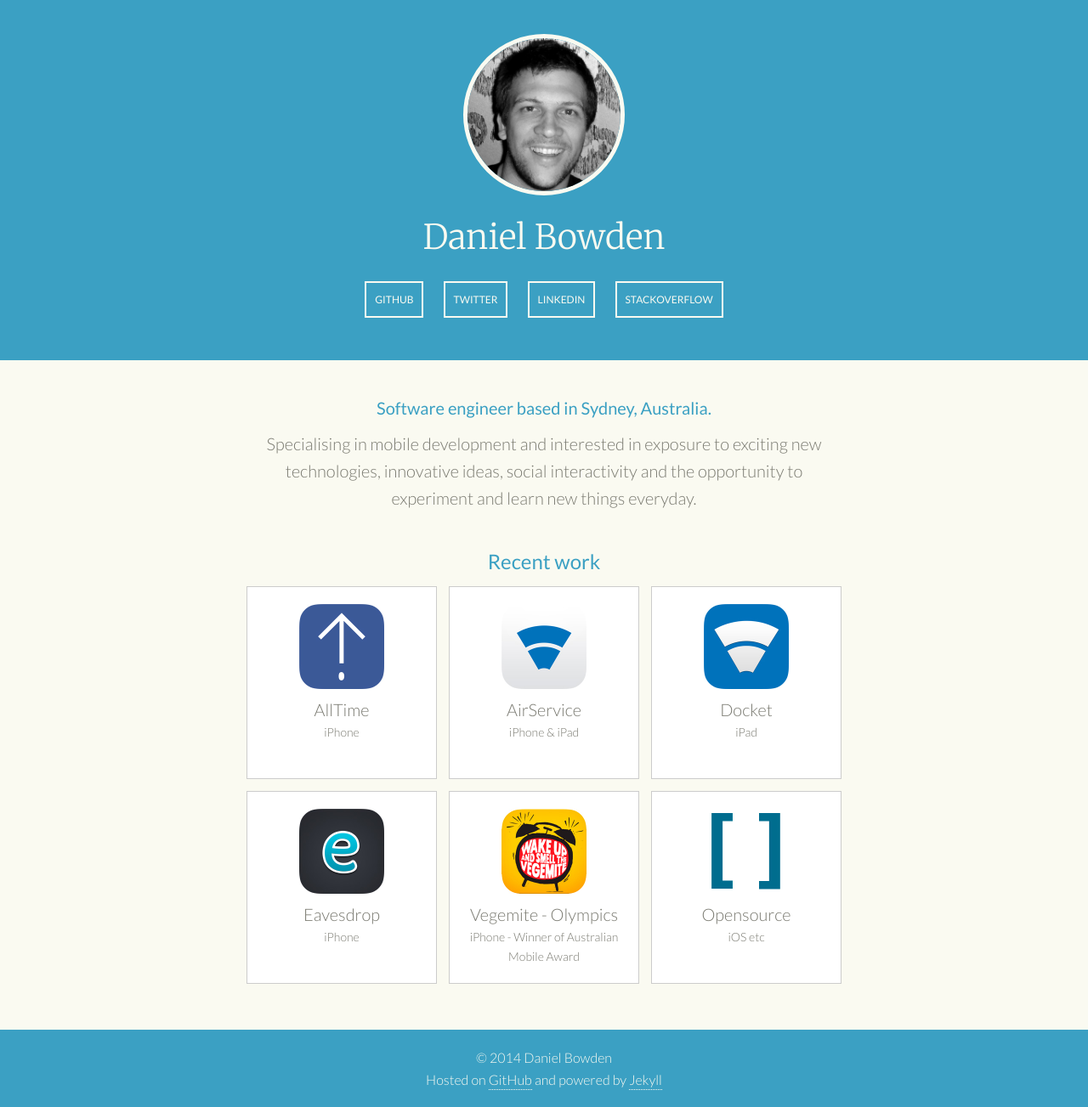
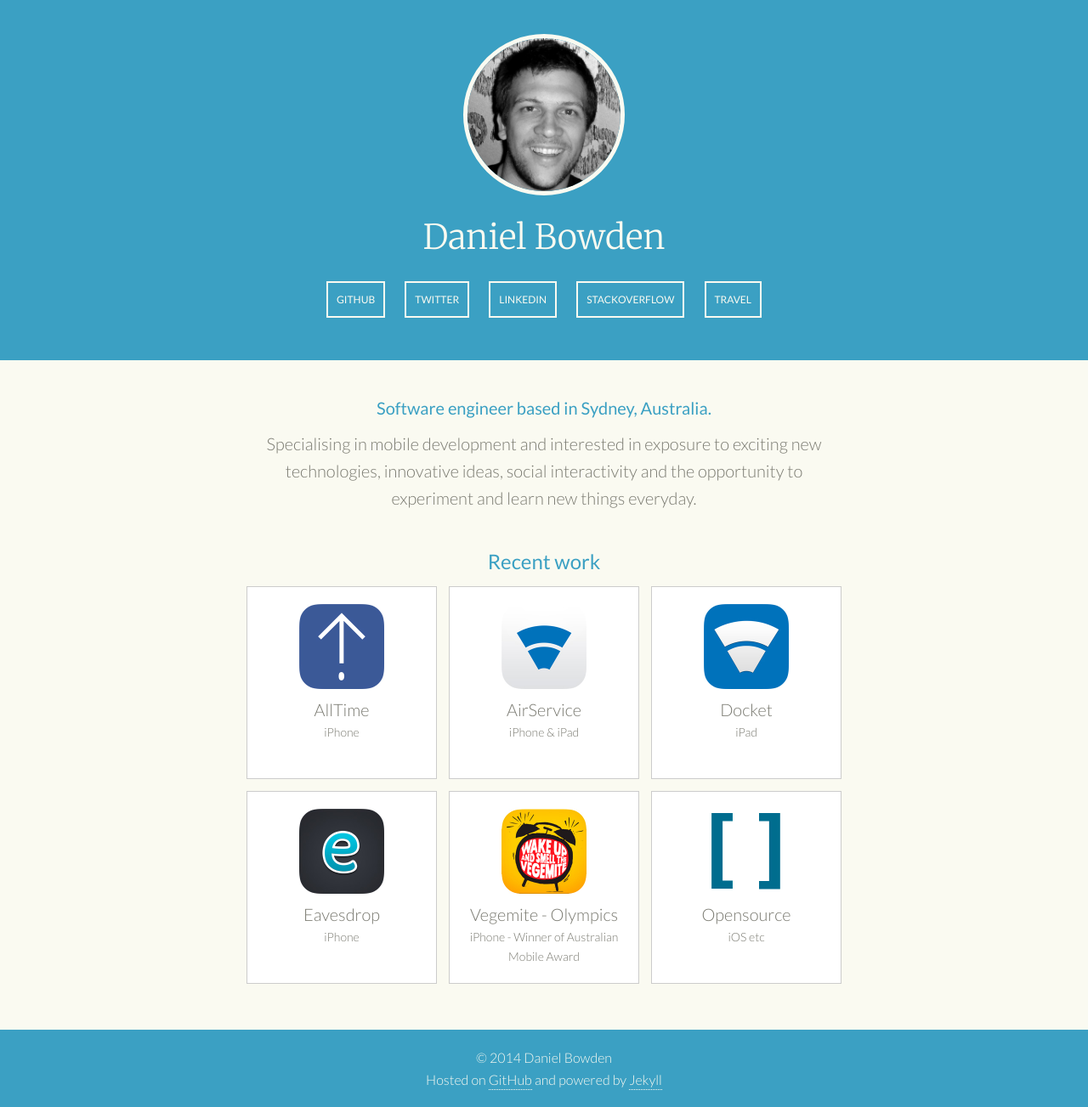
Before and after one commit to danielbowden/danielbowden.github.io, a Jekyll site: the page built from index.html, in a window 1280 px wide. Shown: the whole page at 85% size. Built offline with Jekyll 4.4.1, drawn with Linux system fonts in a browser that asks for light colours.

Commit message:
Add a travel or work link to the header depending on which page you're on

```diff
--- a/_includes/header.html
+++ b/_includes/header.html
@@ -1,7 +1,7 @@
 <div class="header">
 	<div class="wrapper">
 		<div class="avatar">
-			<img class="image" src="{{ site.url }}/images/{{ site.owner.avatar }}"/>
+			<a href="{{ site.url }}"><img class="image" src="{{ site.url }}/images/{{ site.owner.avatar }}"/></a>
 		</div>
 		<div class="name">{{ site.owner.name }}</div>
 		<div class="links">
@@ -9,6 +9,11 @@
 			<a href="{{ site.owner.twitter }}" target="_blank">Twitter</a>
 			<a href="{{ site.owner.linkedin }}" target="_blank">LinkedIn</a>
 			<a href="{{ site.owner.stackexchange }}" target="_blank">StackOverflow</a>
+			{% if page.categories contains "travel" %}
+			<a href="{{ site.url }}">Work</a>
+			{% else %}
+			<a href="{{ site.url }}/travel">Travel</a>
+			{% endif %}
 		</div>
 		</div>
 	</div>
```
